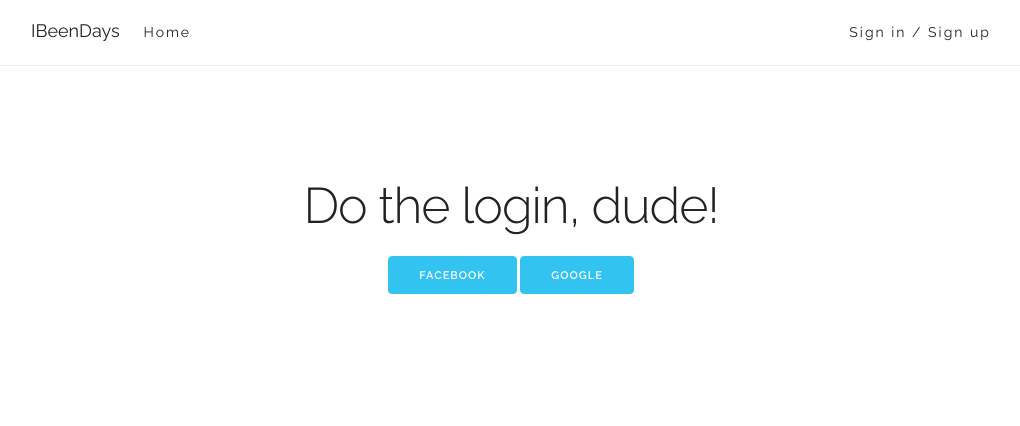
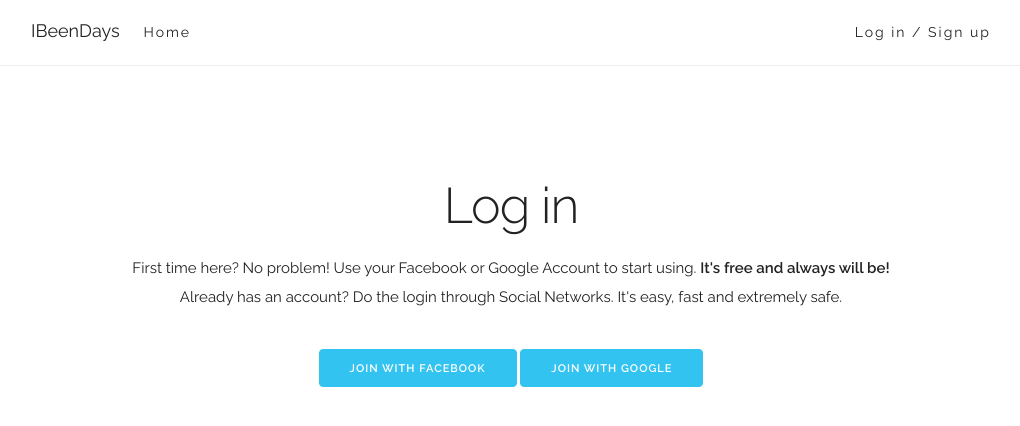
Before and after one commit to DRistau/ihavebeendays, a Django app: template ibeendays/templates/login.html in a window 1280 px wide. Shown: the top 426 px of the page, without its empty margins (129-1149 px from the left). Run offline with Django 3.2, Linux system fonts and the light colour scheme; the template is opened without the code that fills it, so the values that code supplies are empty.

Commit message:
Creating a better login page

```diff
--- a/ibeendays/sass/partials/_cover.scss
+++ b/ibeendays/sass/partials/_cover.scss
@@ -32,4 +32,12 @@
 .cover-buttons {
   margin: 0 auto;
   text-align: center;
+
+  .button {
+    width: 100%;
+
+    @include tablet-and-desktop {
+      width: auto;
+    }
+  }
 }
--- a/ibeendays/static/css/styles.css
+++ b/ibeendays/static/css/styles.css
@@ -73,6 +73,11 @@
 .cover-buttons {
   margin: 0 auto;
   text-align: center; }
+  .cover-buttons .button {
+    width: 100%; }
+    @media (min-width: 768px) {
+      .cover-buttons .button {
+        width: auto; } }
 
 .tasks-done-table tr:nth-child(2n) {
   background: #f9f9f9; }
--- a/ibeendays/templates/base.html
+++ b/ibeendays/templates/base.html
@@ -24,6 +24,5 @@
         {% block content %}{% endblock %}
     </div>
     <!-- /.container -->
-
 </body>
 </html>
--- a/ibeendays/templates/includes/header.html
+++ b/ibeendays/templates/includes/header.html
@@ -20,7 +20,7 @@
                         </li>
 					{% else %}
                         <li class="navbar-item">
-                            <a href="{% url "login" %}" class="navbar-item-link">Sign in / Sign up</a>
+                            <a href="{% url "login" %}" class="navbar-item-link">Log in / Sign up</a>
                         </li>
 					{% endif %}
 				</ul>
--- a/ibeendays/templates/login.html
+++ b/ibeendays/templates/login.html
@@ -2,11 +2,19 @@
 
 {% block content %}
     <div class="cover">
-        <h1 class="cover-title">Do the login, dude!</h1>
+        <h1 class="cover-title">Log in</h1>
+
+        <div class="cover-description">
+            <p>First time here? No problem! Use your Facebook or Google Account
+            to start using. <strong>It's free and always will be!</strong></p>
+
+            <p>Already has an account? Do the login through Social Networks.
+            It's easy, fast and extremely safe.</p>
+        </div>
 
         <div class="cover-buttons">
-            <a href="{% url "social:begin" "facebook" %}" class="button button-primary">Facebook</a>
-            <a href="{% url "social:begin" "google-oauth2" %}" class="button button-primary">Google</a>
+            <a href="{% url "social:begin" "facebook" %}" class="button button-primary">Join with Facebook</a>
+            <a href="{% url "social:begin" "google-oauth2" %}" class="button button-primary">Join with Google</a>
         </div>
     </div>
     <!-- /.cover -->
```
Also changed, not shown: core/tests/test_home.py (+1 -1 lines).
